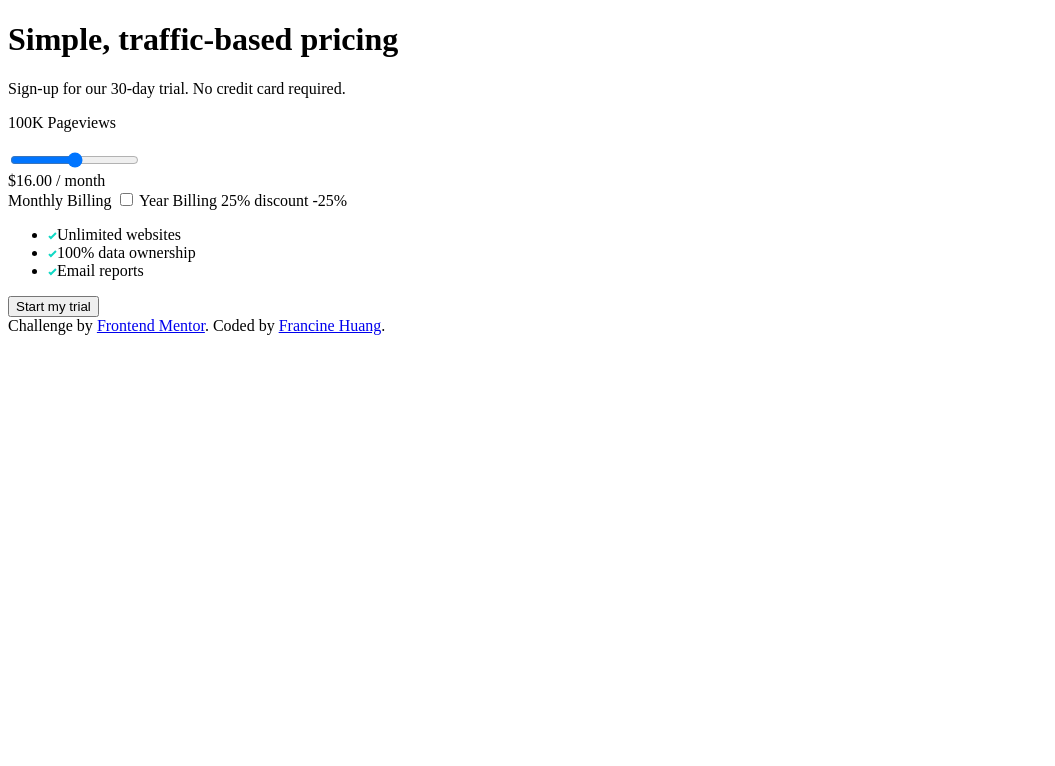
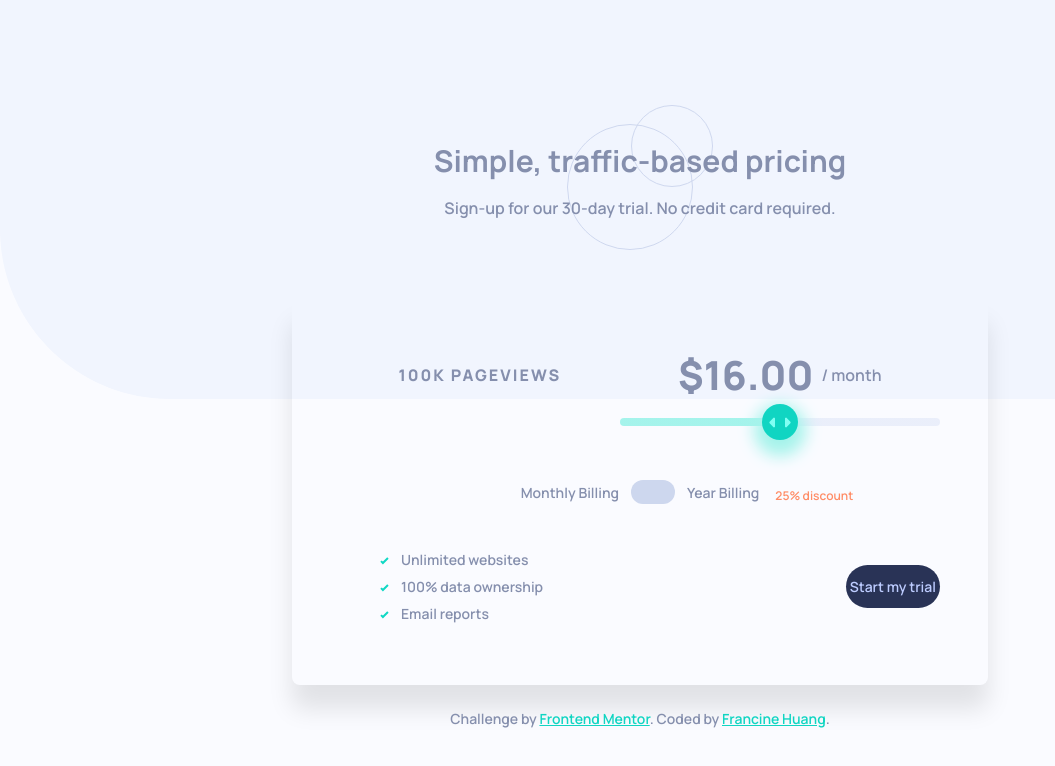
Before and after one commit to FrancineHuang/Interactive-pricing-component, a plain HTML site: page index.html in a window 1280 px wide. Shown: the whole page, without its empty margins (0-1055 px from the left). Drawn offline with Linux system fonts and the light colour scheme.

Commit message:
add: add stylesheet

```diff
--- a/index.html
+++ b/index.html
@@ -63,9 +63,9 @@
 
       <div class="feature-container">
         <ul>
-          <li><img src="/images/icon-check.svg" alt="checked">Unlimited websites</li>
-          <li><img src="/images/icon-check.svg" alt="checked">100% data ownership</li>
-          <li><img src="/images/icon-check.svg" alt="checked">Email reports</li>
+          <li><img src="images/icon-check.svg" alt="checked">Unlimited websites</li>
+          <li><img src="images/icon-check.svg" alt="checked">100% data ownership</li>
+          <li><img src="images/icon-check.svg" alt="checked">Email reports</li>
         </ul>
         <button type="submit" aria-label="Start my trial">Start my trial</button>
       </div>
--- a/style.css
+++ b/style.css
@@ -0,0 +1,355 @@
+/* ---------- Font import: Manrope ---------- */
+@import url('https://fonts.googleapis.com/css2?family=Manrope:wght@200..800&display=swap');
+
+:root {
+    /* Font Family */
+    --ff-body: "Manrope", sans-serif;
+
+    /* Font Size */
+    --fs-xs: 0.75rem;       /*12px*/
+    --fs-s: 0.815rem;       /*13px*/
+    --fs-l: 1.25rem;        /*20px*/
+    --fs-xl: 2rem;          /*32px*/
+
+    /* Primary Colors */
+    --soft-cyan: hsl(174, 77%, 80%);
+    --strong-cyan: hsl(174, 86%, 45%);
+    --light-grayish-red: hsl(14, 92%, 95%);
+    --light-red: hsl(15, 100%, 70%);
+    --pale-blue: hsl(226, 100%, 87%);
+
+    /* Neutral Colors */
+    --white: hsl (0, 0%, 100%);
+    --very-pale-blue: hsl(230, 100%, 99%);
+    --light-grayish-blue-a: hsl(224, 65%, 95%);
+    --light-grayish-blue-b: hsl(223, 50%, 87%);
+    --grayish-blue: hsl(225, 20%, 60%);
+    --dark-desaturated-blue: hsl(227, 35%, 25%);
+}
+
+body {
+    min-height: 100vh;
+    color: var(--grayish-blue);
+    background: url("images/bg-pattern.svg") no-repeat, var(--very-pale-blue);
+    font-size: var(--fs-s);
+    font-family: var(--ff-body);
+    font-weight: 600;
+    display: flex;
+    flex-direction: column;
+    justify-content: center;
+    align-items: center;
+    text-align: center;
+}
+
+header {
+    background: url("images/pattern-circles.svg") no-repeat center;
+    padding: 3rem 0;
+    margin-top: 2rem;
+}
+
+header h1 {
+    color: var(--button-bg);
+    font-size: var(--fs-l);
+    margin-bottom: 0.5rem;
+}
+
+main {
+    max-width: 600px;
+    width: 100%;
+    background: var(--white);
+    padding: 2rem 1.5rem;
+    border-radius: 0.5rem;
+    box-shadow: 0 3px 3px 0 rgba(0, 0, 0, 0.1);
+}
+
+main form .range-container .view-container {
+    font-size: var(--fs-s);
+    font-weight: 800;
+    text-transform: uppercase;
+    letter-spacing: 2px;
+}
+/* ---------- Range Container ---------- */
+
+.range-container input {
+    width: 100%;
+    height: 0.5rem;
+    background: linear-gradient(
+        to right,
+        var(--soft-cyan) 0%,
+        var(--soft-cyan) 50%,
+        var(--light-grayish-blue-a) 50%,
+        var(--light-grayish-blue-a) 100%
+    );
+    margin: 2.25rem 0;
+    border-radius: 0.5rem;
+    outline: none;
+    appearance: none;
+}
+
+input::-webkit-slider-thumb {
+    width: 2.25rem;
+    height: 2.25rem;
+    background: url(images/icon-slider.svg) no-repeat center, var(--strong-cyan);
+    border-radius: 50%;
+    box-shadow: 0 0.5rem 1rem 0.5rem hsla(174, 77%, 80%);
+    cursor: pointer;
+    appearance: none;
+}
+
+input::-webkit-slider-thumb:hover {
+    background-color: var(--strong-cyan);
+}
+
+input::-webkit-slider-thumb:active {
+    background-color: hsl(176, 65%, 40%);
+}
+
+.range-container .price-container {
+    display: flex;
+    justify-content: center;
+    align-items: center;
+    gap: 0.5rem;
+}
+
+.price-container #price {
+    color: var(--button-bg);
+    font-size: var(--fs-xl);
+    font-weight: 800;
+}
+
+form .switch-container {
+    display: flex;
+    justify-content: center;
+    align-items: center;
+    gap: 0.75rem;
+    margin: 1.5rem 0;
+    position: relative;
+}
+
+.switch-container > span {
+    font-size: var(--fs-xs);
+}
+
+span .yearly {
+    position: absolute;
+    color: var(--light-red);
+    background-color: var(--very-pale-blue);
+    font-size: 10px;
+    padding: 0.25rem 0.5rem;
+    margin-left: 0.5rem;
+    border-radius: 0.5rem;
+}
+
+.yearly-mobile {
+    display: inline;
+}
+
+.yearly-desktop {
+    display: none;
+}
+
+.switch-container .switch {
+    position: relative;
+    width: 2.5rem;
+    height: 1.25rem;
+}
+
+
+/* ---------- Switch Component ---------- */
+
+.switch #switch-input {
+    opacity: 0;
+    width: 0;
+    height: 0;
+}
+
+.switch .slider {
+    position: absolute;
+    inset: 0;
+    background: var(--light-grayish-blue-b);
+    border-radius: 1.5rem;
+    transition: all .2s ease-out;
+    cursor: pointer;
+}
+
+.slider:before {
+    position: absolute;
+    content: "";
+    left: 0.25rem;
+    bottom: 0.25rem;
+    height: 0.75rem;
+    width: 0.75rem;
+    background: var(--white);
+    border-radius: 50%;
+    transition: all 0.2s ease-out;
+}
+
+#switch-input:hover + .slider {
+    background: var(--soft-cyan);
+}
+
+#switch-input:checked + .slider {
+    background: var(--strong-cyan);
+}
+
+#switch-input:checked + .slider:before {
+    transform: translate(1.25rem);
+}
+
+form hr {
+    display: block;
+    height: 1px;
+    border: 0;
+    border-top: 2px solid var(--light-grayish-blue-a);
+    margin: 1.5rem 0;
+}
+
+form .feature-container {
+    display: flex;
+    flex-direction: column;
+    gap: 2rem;
+}
+
+.feature-container ul {
+    list-style-type: none;
+    display: grid;
+    gap: 0.5rem;
+    font-size: var(--fs-xs);
+}
+
+ul li img {
+    margin-right: 0.75rem;
+}
+
+.feature-container button {
+    width: max-content;
+    color: var(--pale-blue);
+    background-color: var(--dark-desaturated-blue);
+    font-size: var(--fs-xs);
+    font-family: var(--ff-body);
+    font-weight: 600;
+    padding: 0.75rem 0.25rem;
+    margin: 0 auto;
+    border: none;
+    border-radius: 1.5rem;
+    cursor: pointer;
+}
+
+.feature-container button:hover {
+    color: var(--white);
+}
+
+.attribution {
+    font-size: var(--fs-xs);
+    margin-bottom: 1rem;
+}
+
+.attribution a {
+    color: var(--strong-cyan);
+}
+
+.attribution a:hover {
+    text-decoration: none;
+}
+
+
+/* ---------- Media Queries ---------- */
+@media (min-width: 350px) {
+    main {
+        width: calc(100% - 3rem);
+        margin: 1.5rem;
+        margin-top: 1rem;
+    }
+
+    form hr {
+        width: calc(100% + 3rem);
+        margin-left: -1.5rem;
+    }
+}
+
+@media(min-width: 750px) {
+    body {
+        background-size: 100% auto;
+    }
+
+    :root {
+        --fs-xs: 0.875rem;          /*13px*/
+        --fs-s: 1rem;               /*16px*/
+        --fs-l: 1.875rem;           /*30px*/
+        --fs-xl: 2.5rem;            /*40px*/
+    }
+    header {
+        margin-top: 0;
+    }
+
+    header br {
+        display: none;
+    }
+
+    main {
+        padding: 3rem;
+        box-shadow: 0 1.5rem 1.5rem 0 rgba(0, 0, 0, 0.1);
+    }
+
+    form .range-container {
+        display: grid;
+        align-items: center;
+    }
+
+    .range-container .view-container,
+    .range-container .price-container {
+        grid-row: 1/2;
+    };
+
+    .range-container input {
+        grid-column: 1/3;
+    }
+
+    .range-container input {
+        margin: 1rem 0 2rem 0;
+    }
+
+    .range-container::-webkit-slider-thumb {
+        width: 2.5rem;
+        height: 2.5rem;
+    }
+
+    form .switch-container {
+        margin: 0 0 2rem 0;
+    }
+
+    .switch-container .switch {
+        width: 2.75rem;
+        height: 1.5rem;
+    }
+
+    .slider:before {
+        width: 1rem;
+        height: 1rem;
+    }
+
+    .yearly-mobile {
+        display: none;
+    }
+
+    .yearly-desktop {
+        font-size: 12px;
+        display: inline;
+    }
+
+    form hr {
+        width: calc(100% + 6rem);
+        margin-left: -3rem;
+    }
+
+    form .feature-container {
+        flex-direction: row;
+        justify-content: space-between;
+        align-items: center;
+        text-align: left;
+    }
+
+    .feature-container button {
+        margin: 0;
+    }
+}
```
